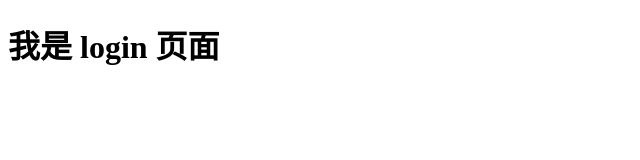
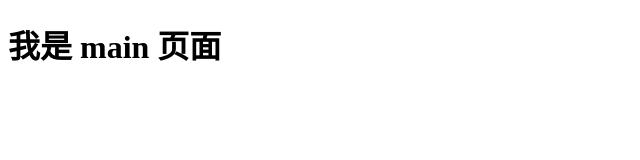
Before and after one commit to wtx6666/project_01, a plain HTML site: page index.html in a window 1280 px wide. Shown: the full height of the page, 0-640 px from the left. Drawn offline with Linux system fonts and the light colour scheme.

Commit message:
修改了main分支下index.html

```diff
--- a/index.html
+++ b/index.html
@@ -9,7 +9,7 @@
 </head>
 
 <body>
-    <h1>我是 login 页面</h1>
+    <h1>我是 main 页面</h1>
 </body>
 
 </html>
```
